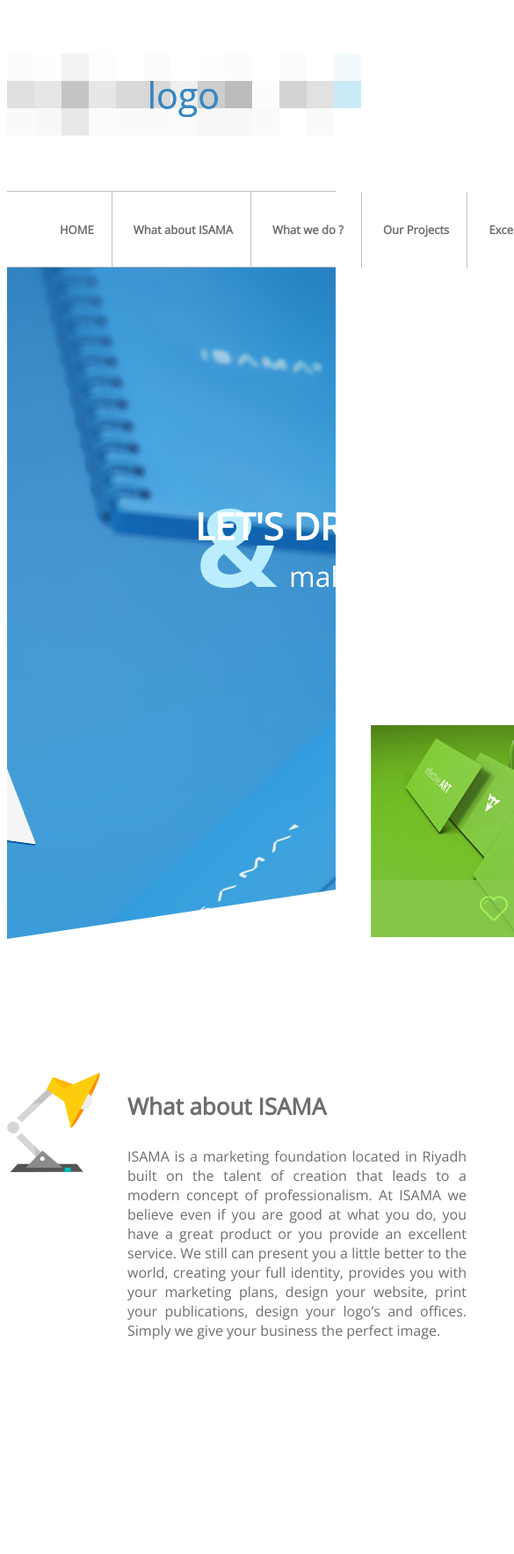
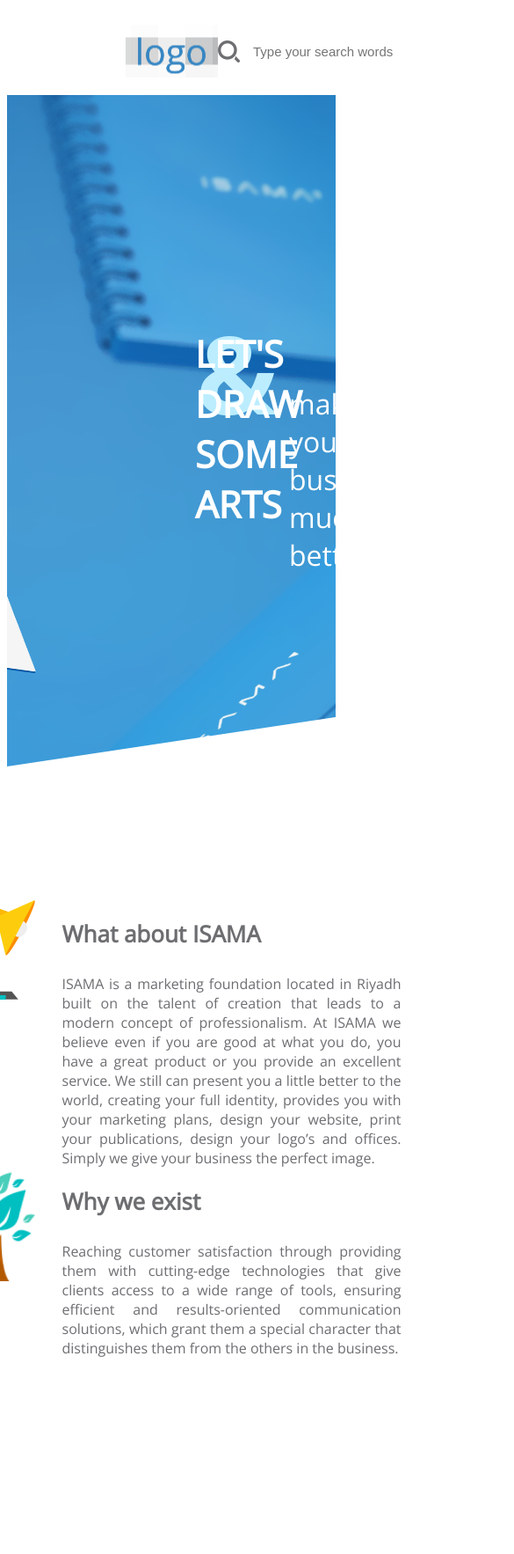
Before and after one commit to aamEgo/external-courses, a plain HTML site: page task10/mission3/mission3.html in a window 390 px wide. Shown: the top 1766 px of the page at 88% size, 585 px wide, since content can reach past the window. Drawn offline with nearby package versions, Linux system fonts and the light colour scheme.

Commit message:
task10 v1.1

```diff
--- a/task10/mission3/mission3.html
+++ b/task10/mission3/mission3.html
@@ -4,8 +4,11 @@
     <meta charset="UTF-8">
     <title>EPAM Task 10 mission 3</title>
     <link rel="stylesheet" href="style.css"/>
+    <link rel="stylesheet" href="tablet.css"/>
 </head>
 <body>
+<div class="header">
+    <div class="tablet-menu"></div>
     <div class="head content">
         <div class="logo"></div>
         <div class="nav_icons">
@@ -33,6 +36,7 @@
             <div class="find_block">
                 <div class="find_icon"></div>
                 <input placeholder="Type your search words"/>
+            </div>
         </div>
     </div>
 </div>
--- a/task10/mission3/style.css
+++ b/task10/mission3/style.css
@@ -1,5 +1,4 @@
 @import url('https://fonts.googleapis.com/css?family=Open+Sans');
-
 
 html{
     font-family: 'Open Sans', sans-serif;
@@ -9,6 +8,14 @@
 ul{
     margin: 0;
 }
+
+.tablet-menu{
+    display: none;
+    width: 70px;
+    height: 70px;
+    background: url("img/tablet-menu.png") no-repeat;
+}
+
 
 .content {
 
@@ -22,9 +29,14 @@
 /*--------------------------------TOP-----------------------------------------*/
 
 .head{
+    height: 217px;
     display: flex;
-    margin-top: 61px;
     justify-content: space-between;
+    align-items: center;
+}
+
+.header_spacer{
+
 }
 
 .logo {
@@ -36,7 +48,7 @@
 /*--------------------------------NAV-----------------------------------------*/
 
 .nav_icons {
-    margin-top: 33px;
+    margin-top: 44px;
     width: 227px;
     display: flex;
     justify-content: space-between;
@@ -107,9 +119,8 @@
 
 .menu_line {
     height: 85px;
-    margin-top: 63px;
-    border-top: 1px solid #bcbec3;;
-    border-bottom: 1px solid #bcbec3;;
+    border-top: 1px solid #eceef4;;
+    border-bottom: 1px solid #eceef4;
 }
 
 .horizontal_menu{
@@ -126,7 +137,7 @@
     font-weight: bold;
     font-size: 13px;
 
-    border-right: 1px solid #bcbec3;
+    border-right: 1px solid #eceef4;
     display: inline-block;
     color: rgba(109, 110, 113, 255);
 }
@@ -161,6 +172,7 @@
 }
 
 .find_block input{
+    font-size: 15px;
     margin-left: 13px;
     border: none;
 }
@@ -288,6 +300,10 @@
     display: flex;
 }
 
+.foot_info_container img{
+    width: 106px;
+}
+
 .foot_text_container{
     margin-left: 31px;
     width: 386px;
--- /dev/null
+++ b/task10/mission3/tablet.css
@@ -0,0 +1,56 @@
+@media (max-width: 1169px) {
+    .tablet-menu {
+        display: block;
+    }
+
+    .content {
+        width: 100%;
+    }
+
+    .head.content {
+        height: initial;
+        width: initial;
+    }
+
+    .logo {
+        margin-left: 50%;
+        background: url("img/logo@1X.png") 50% 50%;
+        width: 210px;
+        height: 60px;
+    }
+
+    .header {
+        padding: 0px 30px;
+        height: 100px;
+        display: flex;
+        justify-content: space-between;
+        align-items: center;
+        box-sizing: border-box;
+    }
+
+    .horizontal_menu_list {
+        display: none;
+    }
+
+    .nav_icons {
+        display: none;
+    }
+
+    .menu_line {
+        border: 0px;
+    }
+
+    .slider_wrap{
+        display: none;
+    }
+
+    .foot_info_wrapper {
+        width: 70%;
+        flex-flow: column;
+        align-items: center;
+    }
+
+    .foot_text_container{
+        min-width: 386px;
+    }
+}
```
Also changed, not shown: task10/README.md (added), task10/mission3/img/tablet-menu.png (added). Lines whose indentation alone changed are shown as unchanged.
